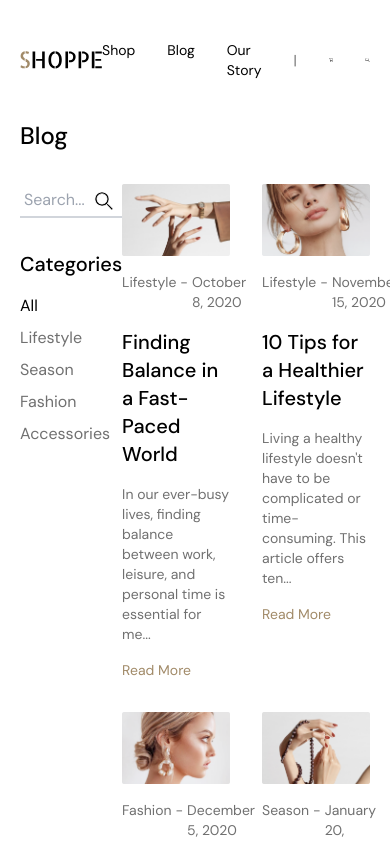
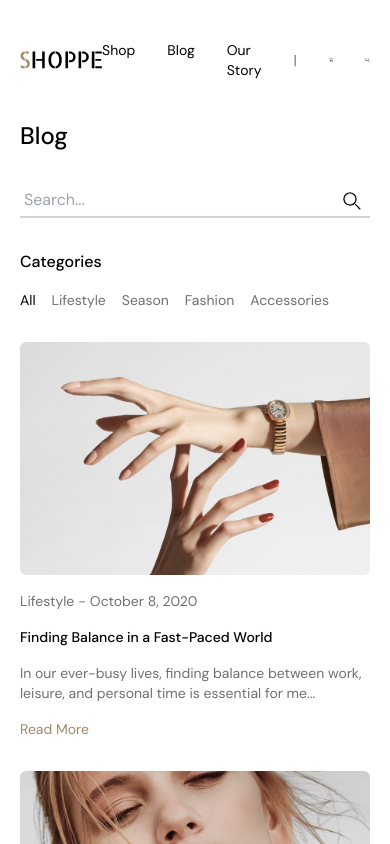
Before and after one commit to mokamaleldin/Shop, a Next.js app: page /Blog in a window 390 px wide. Shown: the top 844 px of the page. Built offline with nearby package versions, Linux system fonts and the light colour scheme.

Commit message:
Optimize image loading and add lazy loading to various components

```diff
--- a/src/app/(pages)/About/page.tsx
+++ b/src/app/(pages)/About/page.tsx
@@ -21,7 +21,7 @@ const page = () => {
                 By fostering an environment where every voice is heard and every idea is valued, we ensure that our team is motivated to create impactful solutions.
                 Our core values reflect our commitment to integrity, transparency, and excellence in everything we do.
                 <div className="mt-8">
-                    <h5 className="text-xl font-medium mb-2"> Here are some of the key aspects that define us:</h5>
+                    <h5 className="md:text-xl font-medium mb-2"> Here are some of the key aspects that define us:</h5>
                     <ul>
                         <li>
                             <span className="text-DarkGray text-lg">Innovation</span> Continuously pushing the boundaries to create cutting-edge products.
--- a/src/app/(pages)/Blog/page.tsx
+++ b/src/app/(pages)/Blog/page.tsx
@@ -8,7 +8,7 @@ const page = () => {
             <div className="my-8">
                 <h2 className="md:text-4xl text-2xl font-medium">Blog</h2>
             </div>
-            <div className="flex justify-between items-start">
+            <div className="md:flex justify-between items-start">
                 <BlogNavbar />
                 <GetPosts />
             </div>
--- a/src/app/(pages)/Shopping-Card/page.tsx
+++ b/src/app/(pages)/Shopping-Card/page.tsx
@@ -7,12 +7,12 @@ const page = () => {
         <div className="md:mx-20 mx-5">
             <h2 className="md:text-4xl text-2xl font-medium text-center">Shopping Cart</h2>
 
-            <div className="flex justify-between items-start my-8 ">
-                <div className="w-1/2">
+            <div className="md:flex md:justify-between justify-center items-start my-8 ">
+                <div className="md:w-1/2 ">
                     <ItemsCart/>
                 </div>
 
-                <div className="w-1/2 ">
+                <div className="md:w-1/2 ">
                     <TotalPrice />
                 </div>
 
--- a/src/app/components/Blog/BlogNavbar.tsx
+++ b/src/app/components/Blog/BlogNavbar.tsx
@@ -28,8 +28,8 @@ const BlogNavbar = () => {
                 <Image loading="eager" src="/icons/search.svg" alt="search" width={20} height={20} className="absolute mr-2" />
             </div>
             <div className="my-8">
-                <h3 className="text-xl font-medium mb-4">Categories</h3>
-                <div className="flex flex-col text-DarkGray gap-2">
+                <h3 className="md:text-xl font-medium mb-4">Categories</h3>
+                <div className="flex md:flex-col gap-4 md:text-base text-sm  text-DarkGray md:gap-2" >
                     {["All", "Lifestyle", "Season", "Fashion", "Accessories"].map((category) => (
                         <p
                             key={category}
--- a/src/app/components/Blog/GetPosts.tsx
+++ b/src/app/components/Blog/GetPosts.tsx
@@ -16,7 +16,7 @@ const GetPosts = () => {
     }
 
     return (
-        <div className="grid grid-cols-2 gap-8">
+        <div className="grid md:grid-cols-2 grid-col-span-1 gap-8">
             {posts.filter(filterBlog).map((post, index) => {
                 return (
                     <div key={index}>
@@ -29,7 +29,7 @@ const GetPosts = () => {
                                 <p>-</p>
                                 <p>{post.date}</p>
                             </div>
-                            <h3 className="font-medium text-black text-xl">{post.title}</h3>
+                            <h3 className="font-medium text-black md:text-xl">{post.title}</h3>
                             <p className="md:max-w-[500px]">
                                 {post.description.length > 200 ? post.description.substring(0, 100) + "..." : post.description}
                             </p>
--- a/src/app/components/Product/ProductDetails.tsx
+++ b/src/app/components/Product/ProductDetails.tsx
@@ -11,7 +11,7 @@ export const ProductDetails = ({ product }: { product: TProduct }) => {
             </div>
             <div className=" w-1/2">
                 <div>
-                    <p className="text-xl text-black">{product.name}</p>
+                    <p className="md:text-xl text-black">{product.name}</p>
                     <p className="my-8 text-lg text-accent">${product.price},00</p>
                     <p className="text-DarkGray my-8">{product.description}</p>
                 </div>
```
